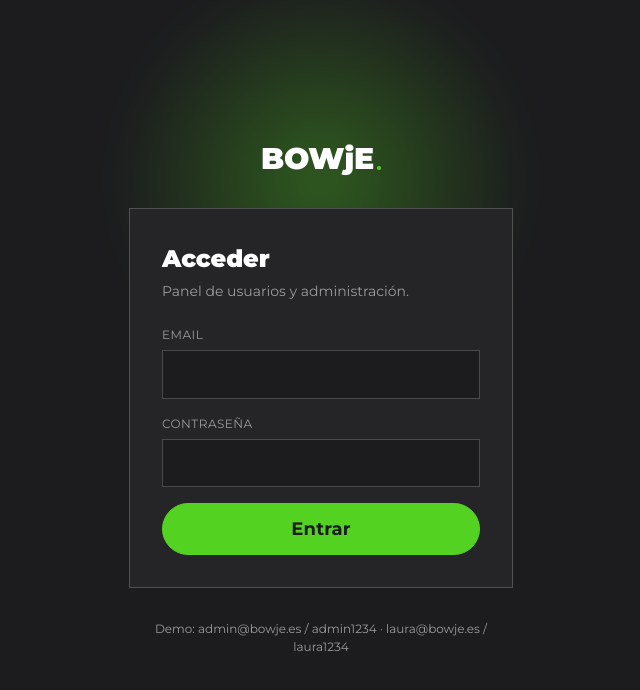
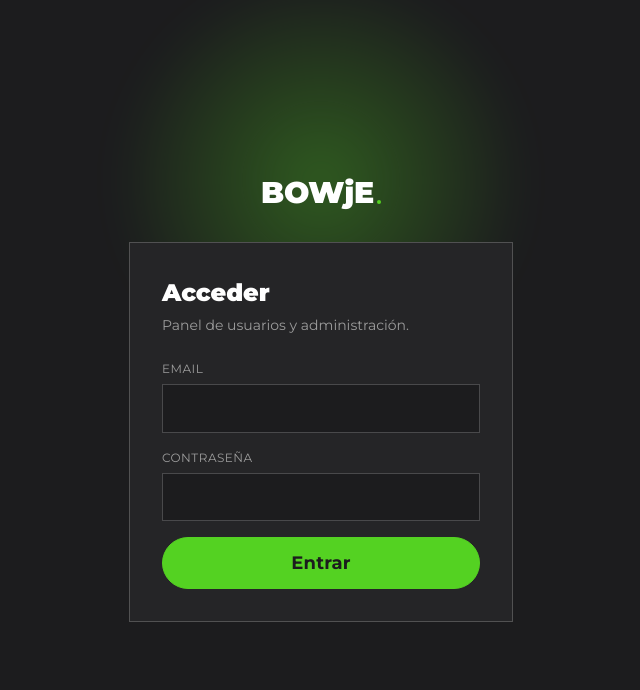
Before and after one commit to labola-agency/nextjsfronttarjetasbowje, a Next.js app: page /login in a window 1280 px wide. Shown: the top 690 px of the page, without its empty margins (319-959 px from the left). Built offline with nearby package versions, Linux system fonts and the light colour scheme; no server answers.

Commit message:
actualizacion

```diff
--- a/app/login/page.tsx
+++ b/app/login/page.tsx
@@ -57,10 +57,6 @@ export default function LoginPage() {
             </Button>
           </form>
         </div>
-
-        <p style={{ textAlign: "center", fontSize: 12, color: "var(--text-muted)" }}>
-          Demo: admin@bowje.es / admin1234 · laura@bowje.es / laura1234
-        </p>
       </div>
     </div>
   );
```
